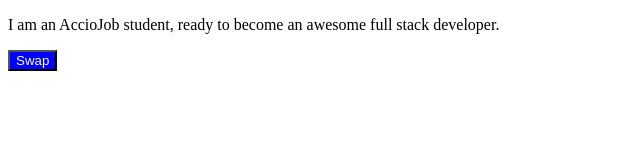
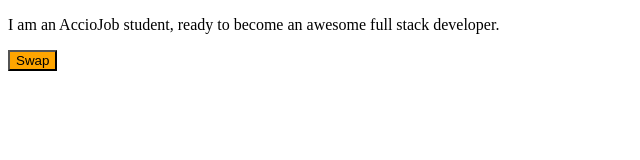
Before and after one commit to acciojob/dark-theme-Rupesh3000, a website: page main.html in a window 1280 px wide. Shown: the whole page, without its empty margins (0-640 px from the left). Drawn offline with Linux system fonts and the light colour scheme.

Commit message:
created a submission

```diff
--- a/styles.css
+++ b/styles.css
@@ -1,17 +1,19 @@
-#app{
-  height:90vh;
-
-}
-.night{
-  background-color: black;
-  color:white;
+.day {
+  background-color: white;
+  color: black;
 }
 
-#swap{
-  outline:0;
+.night {
+  background-color: black;
+  color: white;
 }
 
-.button_night{
-  background-color:blue;
-  color:white;
+.button_day {
+  background-color: blue;
+  color: white;
 }
+
+.button_night {
+  background-color: orange;
+  color: black;
+}
```
